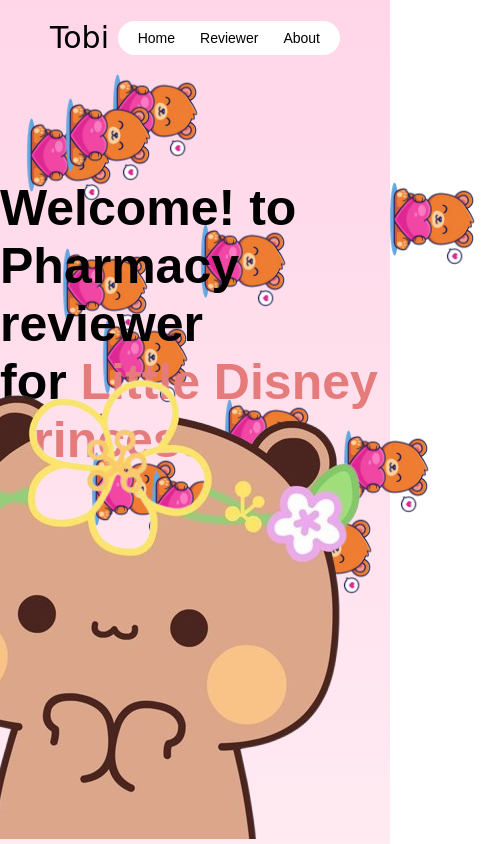
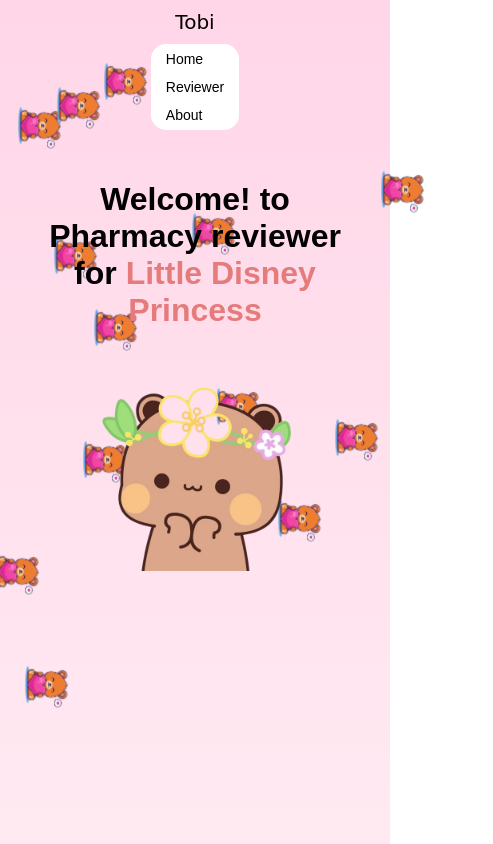
Before and after one commit to jhayrsntago/disneyprincess.github.io, a plain HTML site: page index.html in a window 390 px wide. Shown: the top 844 px of the page, 493 px wide, since content can reach past the window. Drawn offline with Linux system fonts and the light colour scheme.

Commit message:
style.css

```diff
--- a/style.css
+++ b/style.css
@@ -4,8 +4,8 @@
     background: linear-gradient(to bottom, #ffd6e8, #ffeef4);
     background-repeat: no-repeat;
     background-size: cover;
-    min-height: 100vh; /* ensure it covers full viewport height */
-    overflow: hidden;
+    min-height: 100vh;
+    overflow-x: hidden; /* prevent horizontal scroll */
 }
 
 header {
@@ -13,11 +13,13 @@
     justify-content: space-between;
     align-items: center;
     padding: 20px 50px;
+    flex-wrap: wrap; /* allow wrapping on smaller screens */
 }
 
 .logo {
     font-family: 'Brush Script MT', cursive;
     font-size: 30px;
+    flex: 1; /* helps balance space in mobile */
 }
 
 nav ul {
@@ -28,6 +30,7 @@
     border-radius: 20px;
     gap: 25px;
     margin: 0;
+    flex-wrap: wrap; /* wrap menu items on smaller screens */
 }
 
 nav ul li a {
@@ -41,22 +44,21 @@
     z-index: 2;
     display: flex;
     flex-direction: column;
-    justify-content: flex-start; /* vertical centering */
-    align-items: center;     /* horizontal centering */
-    min-height: 100vh;       /* take full screen height */
+    justify-content: flex-start;
+    align-items: center;
+    min-height: 100vh;
     padding-top: 70px;
     font-size: 25px;
+    text-align: center; /* center text on small screens */
 }
 
 h1 {
-
     font-weight: bold;
     color: black;
 }
 
 .highlight {
     font-weight: bold;
-
 }
 
 .pink {
@@ -65,17 +67,20 @@
 }
 
 .big-bear {
-    position: fixed; /* stays at bottom-right of viewport */
+    position: fixed;
     right: 20px;
     bottom: 5px;
-    width: 500px; /* bigger size */
-    z-index: 3; /* ensures it stays above floating bears */
+    width: 500px;
+    max-width: 100%;
+    height: auto;
+    z-index: 3;
 }
 
 /* Floating bears */
 .bear {
     position: absolute;
     width: 120px;
+    max-width: 25vw; /* relative to screen size */
     pointer-events: none;
     animation: spin 20s linear infinite;
 }
@@ -84,3 +89,80 @@
     0% { transform: rotate(0deg); }
     100% { transform: rotate(360deg); }
 }
+
+/* Tablet view */
+@media (max-width: 1024px) {
+    header {
+        padding: 15px 30px;
+    }
+
+    .big-bear {
+        width: 350px;
+        right: 10px;
+        bottom: 10px;
+    }
+
+    nav ul {
+        gap: 15px;
+        padding: 6px 15px;
+    }
+
+    main {
+        font-size: 20px;
+    }
+}
+
+/* Mobile view */
+@media (max-width: 768px) {
+    header {
+        flex-direction: column;
+        align-items: center;
+        padding: 10px 20px;
+    }
+
+    .logo {
+        font-size: 24px;
+        margin-bottom: 10px;
+    }
+
+    nav ul {
+        flex-direction: column;
+        gap: 10px;
+        border-radius: 15px;
+    }
+
+    main {
+        font-size: 18px;
+        padding-top: 50px;
+    }
+
+    .big-bear {
+        position: static; /* move inside flow */
+        width: 250px;
+        margin-top: 20px;
+    }
+
+    .bear {
+        width: 80px;
+    }
+}
+
+/* Small mobile view */
+@media (max-width: 480px) {
+    .logo {
+        font-size: 20px;
+    }
+
+    main {
+        font-size: 16px;
+        padding: 20px;
+    }
+
+    .big-bear {
+        width: 200px;
+    }
+
+    .bear {
+        width: 60px;
+    }
+}
```
